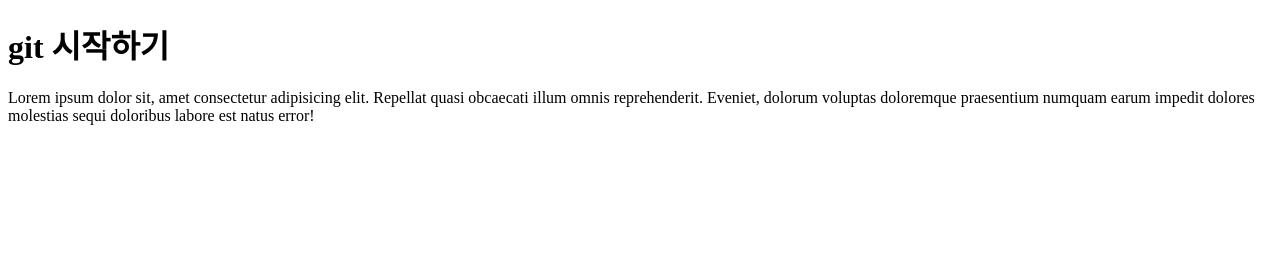
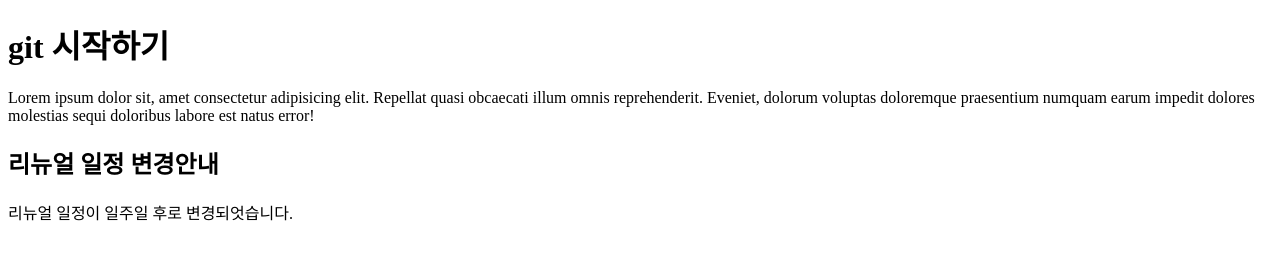
Before and after one commit to ryuyeonsuk/portfolio, a plain HTML site: page index.html in a window 1280 px wide. Drawn offline with Linux system fonts and the light colour scheme.

Commit message:
h2 리뉴얼 일정 수정 텍스트 추가

```diff
--- a/index.html
+++ b/index.html
@@ -8,5 +8,7 @@
 <body>
     <h1>git 시작하기</h1>
     <p>Lorem ipsum dolor sit, amet consectetur adipisicing elit. Repellat quasi obcaecati illum omnis reprehenderit. Eveniet, dolorum voluptas doloremque praesentium numquam earum impedit dolores molestias sequi doloribus labore est natus error!</p>
+    <h2>리뉴얼 일정 변경안내</h2>
+    <p>리뉴얼 일정이 일주일 후로 변경되엇습니다.</p>
 </body>
 </html>
```
